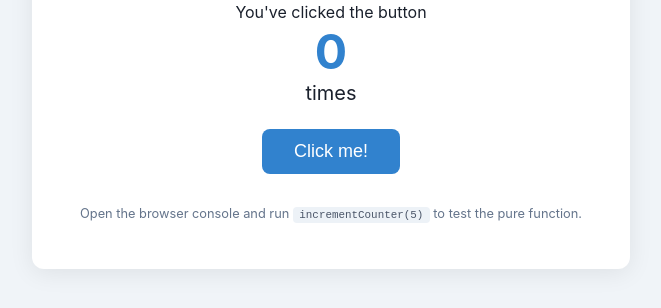
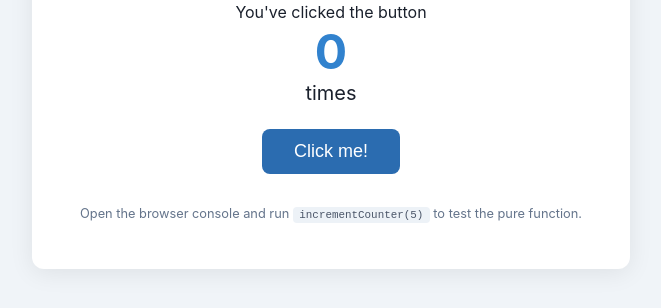
Before and after one commit to mainguychinhnhan2010-svg/sample-ci-cd, a website: page src/index.html in a window 1280 px wide. Shown: the part 320-628 px from the top of the page, without its empty margins (309-970 px from the left). Drawn offline with Linux system fonts and the light colour scheme.

Commit message:
@ fix: darken button background for WCAG AA contrast compliance
Button had #ffffff text on #3182ce background — contrast ratio
only 4.02:1, failing WCAG AA (requires 4.5:1). Lighthouse
color-contrast audit catches this, dropping accessibility to 0.9.

- Button base: #3182ce → #2b6cb0 (5.42:1 against white)
- Button hover: #2b6cb0 → #2563a0 (6.23:1 against white)
- Also fixed .hint code: added explicit #4a5568 color (6.68:1
  on #edf2f7 background) in previous commit

Together these bring accessibility from 0.9 → 1.0.
@

```diff
--- a/src/style.css
+++ b/src/style.css
@@ -45,14 +45,14 @@ button {
   padding: 0.75rem 2rem;
   border: none;
   border-radius: 8px;
-  background: #3182ce;
+  background: #2b6cb0;
   color: white;
   cursor: pointer;
   transition: background 0.2s ease, transform 0.1s ease;
 }
 
 button:hover {
-  background: #2b6cb0;
+  background: #2563a0;
 }
 
 button:active {
```
